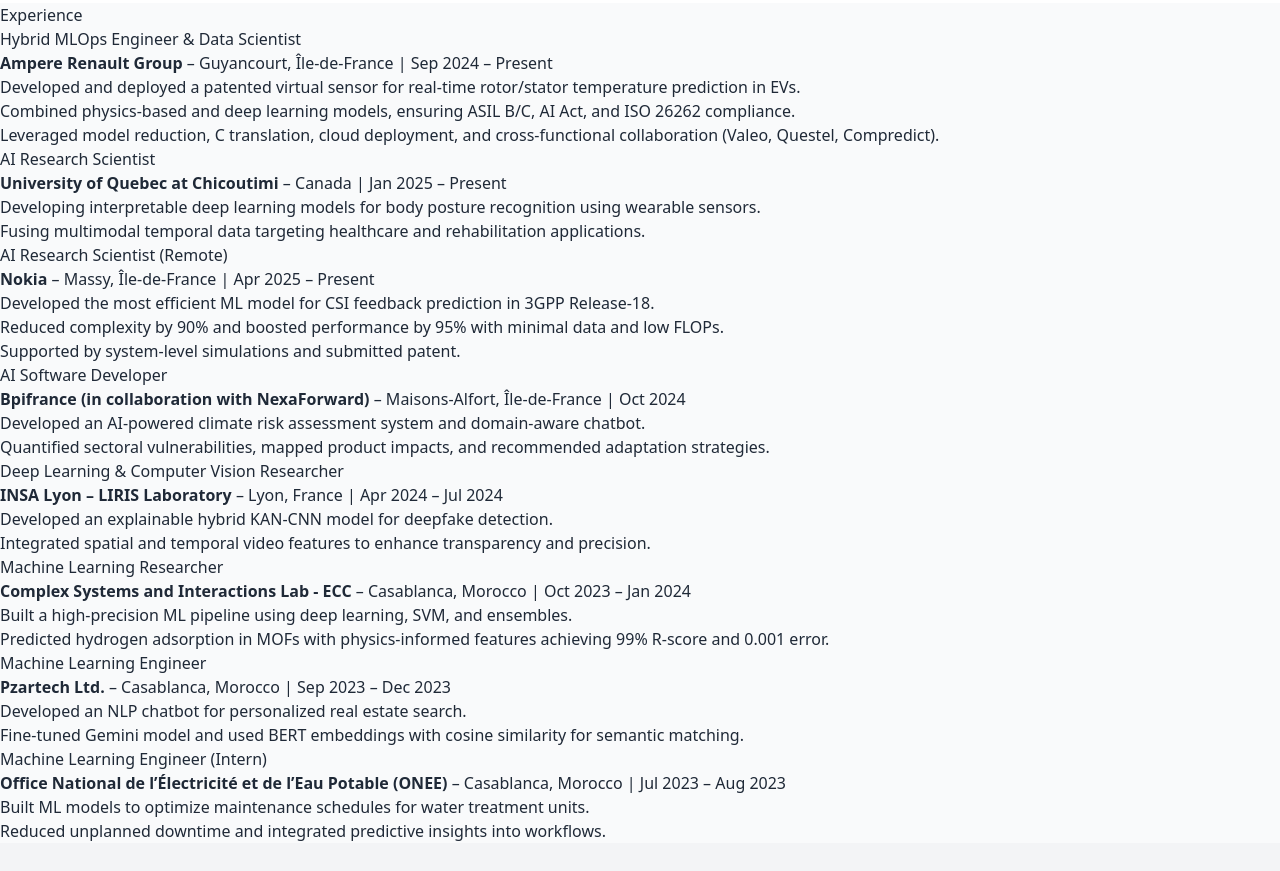
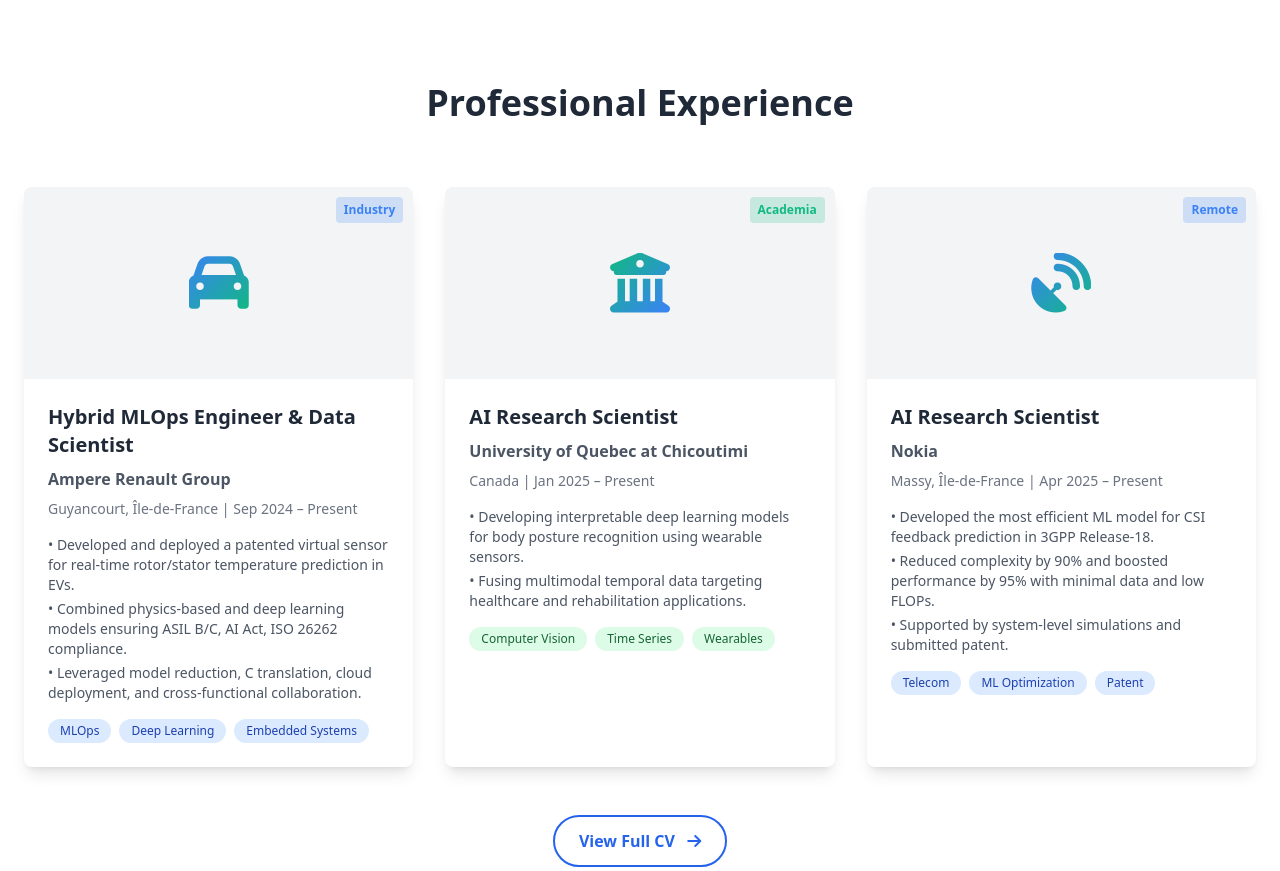
Before and after one commit to Ilyass-Dahaoui/dh.github.io, a plain HTML site: page index.html in a window 1280 px wide. Shown: the part 1549-2420 px from the top of the page. Drawn offline with nearby package versions, Linux system fonts and the light colour scheme.

Commit message:
Update index.html

```diff
--- a/index.html
+++ b/index.html
@@ -178,91 +178,89 @@
     </section>
 
 
-    <section id="experience" class="section">
-    <h2>Experience</h2>
-    <div class="timeline">
-        <!-- Ampere Renault Group -->
-        <div class="timeline-item">
-            <h4>Hybrid MLOps Engineer & Data Scientist</h4>
-            <p><strong>Ampere Renault Group</strong> – Guyancourt, Île-de-France | Sep 2024 – Present</p>
-            <ul>
-                <li>Developed and deployed a patented virtual sensor for real-time rotor/stator temperature prediction in EVs.</li>
-                <li>Combined physics-based and deep learning models, ensuring ASIL B/C, AI Act, and ISO 26262 compliance.</li>
-                <li>Leveraged model reduction, C translation, cloud deployment, and cross-functional collaboration (Valeo, Questel, Compredict).</li>
-            </ul>
+   <!-- Experience Section -->
+<section id="experience" class="py-20 bg-white section">
+  <div class="container mx-auto px-6">
+    <h2 class="text-3xl md:text-4xl font-bold text-center mb-16">Professional Experience</h2>
+    <div class="grid grid-cols-1 md:grid-cols-2 lg:grid-cols-3 gap-8">
+
+      <!-- Experience Item -->
+      <div class="bg-white rounded-lg overflow-hidden shadow-lg relative project-card">
+        <div class="h-48 overflow-hidden bg-gray-100 flex items-center justify-center">
+          <i class="fas fa-car text-6xl ai-icon"></i>
         </div>
+        <span class="project-badge ai-badge">Industry</span>
+        <div class="p-6">
+          <h3 class="text-xl font-semibold mb-2">Hybrid MLOps Engineer & Data Scientist</h3>
+          <p class="text-gray-600 mb-2"><strong>Ampere Renault Group</strong></p>
+          <p class="text-sm text-gray-500 mb-4">Guyancourt, Île-de-France | Sep 2024 – Present</p>
+          <ul class="text-gray-600 space-y-1 text-sm">
+            <li>• Developed and deployed a patented virtual sensor for real-time rotor/stator temperature prediction in EVs.</li>
+            <li>• Combined physics-based and deep learning models ensuring ASIL B/C, AI Act, ISO 26262 compliance.</li>
+            <li>• Leveraged model reduction, C translation, cloud deployment, and cross-functional collaboration.</li>
+          </ul>
+          <div class="flex flex-wrap gap-2 mt-4">
+            <span class="bg-blue-100 text-blue-800 text-xs px-3 py-1 rounded-full">MLOps</span>
+            <span class="bg-blue-100 text-blue-800 text-xs px-3 py-1 rounded-full">Deep Learning</span>
+            <span class="bg-blue-100 text-blue-800 text-xs px-3 py-1 rounded-full">Embedded Systems</span>
+          </div>
+        </div>
+      </div>
 
-        <!-- University of Quebec at Chicoutimi -->
-        <div class="timeline-item">
-            <h4>AI Research Scientist</h4>
-            <p><strong>University of Quebec at Chicoutimi</strong> – Canada | Jan 2025 – Present</p>
-            <ul>
-                <li>Developing interpretable deep learning models for body posture recognition using wearable sensors.</li>
-                <li>Fusing multimodal temporal data targeting healthcare and rehabilitation applications.</li>
-            </ul>
+      <!-- Experience Item -->
+      <div class="bg-white rounded-lg overflow-hidden shadow-lg relative project-card">
+        <div class="h-48 overflow-hidden bg-gray-100 flex items-center justify-center">
+          <i class="fas fa-university text-6xl ds-icon"></i>
         </div>
+        <span class="project-badge ds-badge">Academia</span>
+        <div class="p-6">
+          <h3 class="text-xl font-semibold mb-2">AI Research Scientist</h3>
+          <p class="text-gray-600 mb-2"><strong>University of Quebec at Chicoutimi</strong></p>
+          <p class="text-sm text-gray-500 mb-4">Canada | Jan 2025 – Present</p>
+          <ul class="text-gray-600 space-y-1 text-sm">
+            <li>• Developing interpretable deep learning models for body posture recognition using wearable sensors.</li>
+            <li>• Fusing multimodal temporal data targeting healthcare and rehabilitation applications.</li>
+          </ul>
+          <div class="flex flex-wrap gap-2 mt-4">
+            <span class="bg-green-100 text-green-800 text-xs px-3 py-1 rounded-full">Computer Vision</span>
+            <span class="bg-green-100 text-green-800 text-xs px-3 py-1 rounded-full">Time Series</span>
+            <span class="bg-green-100 text-green-800 text-xs px-3 py-1 rounded-full">Wearables</span>
+          </div>
+        </div>
+      </div>
 
-        <!-- Nokia -->
-        <div class="timeline-item">
-            <h4>AI Research Scientist (Remote)</h4>
-            <p><strong>Nokia</strong> – Massy, Île-de-France | Apr 2025 – Present</p>
-            <ul>
-                <li>Developed the most efficient ML model for CSI feedback prediction in 3GPP Release-18.</li>
-                <li>Reduced complexity by 90% and boosted performance by 95% with minimal data and low FLOPs.</li>
-                <li>Supported by system-level simulations and submitted patent.</li>
-            </ul>
+      <!-- Experience Item -->
+      <div class="bg-white rounded-lg overflow-hidden shadow-lg relative project-card">
+        <div class="h-48 overflow-hidden bg-gray-100 flex items-center justify-center">
+          <i class="fas fa-satellite-dish text-6xl ai-icon"></i>
         </div>
+        <span class="project-badge ai-badge">Remote</span>
+        <div class="p-6">
+          <h3 class="text-xl font-semibold mb-2">AI Research Scientist</h3>
+          <p class="text-gray-600 mb-2"><strong>Nokia</strong></p>
+          <p class="text-sm text-gray-500 mb-4">Massy, Île-de-France | Apr 2025 – Present</p>
+          <ul class="text-gray-600 space-y-1 text-sm">
+            <li>• Developed the most efficient ML model for CSI feedback prediction in 3GPP Release-18.</li>
+            <li>• Reduced complexity by 90% and boosted performance by 95% with minimal data and low FLOPs.</li>
+            <li>• Supported by system-level simulations and submitted patent.</li>
+          </ul>
+          <div class="flex flex-wrap gap-2 mt-4">
+            <span class="bg-blue-100 text-blue-800 text-xs px-3 py-1 rounded-full">Telecom</span>
+            <span class="bg-blue-100 text-blue-800 text-xs px-3 py-1 rounded-full">ML Optimization</span>
+            <span class="bg-blue-100 text-blue-800 text-xs px-3 py-1 rounded-full">Patent</span>
+          </div>
+        </div>
+      </div>
 
-        <!-- Bpifrance -->
-        <div class="timeline-item">
-            <h4>AI Software Developer</h4>
-            <p><strong>Bpifrance (in collaboration with NexaForward)</strong> – Maisons-Alfort, Île-de-France | Oct 2024</p>
-            <ul>
-                <li>Developed an AI-powered climate risk assessment system and domain-aware chatbot.</li>
-                <li>Quantified sectoral vulnerabilities, mapped product impacts, and recommended adaptation strategies.</li>
-            </ul>
-        </div>
+      <!-- Add more experience items similarly -->
 
-        <!-- INSA Lyon -->
-        <div class="timeline-item">
-            <h4>Deep Learning & Computer Vision Researcher</h4>
-            <p><strong>INSA Lyon – LIRIS Laboratory</strong> – Lyon, France | Apr 2024 – Jul 2024</p>
-            <ul>
-                <li>Developed an explainable hybrid KAN-CNN model for deepfake detection.</li>
-                <li>Integrated spatial and temporal video features to enhance transparency and precision.</li>
-            </ul>
-        </div>
-
-        <!-- Complex Systems Lab ECC -->
-        <div class="timeline-item">
-            <h4>Machine Learning Researcher</h4>
-            <p><strong>Complex Systems and Interactions Lab - ECC</strong> – Casablanca, Morocco | Oct 2023 – Jan 2024</p>
-            <ul>
-                <li>Built a high-precision ML pipeline using deep learning, SVM, and ensembles.</li>
-                <li>Predicted hydrogen adsorption in MOFs with physics-informed features achieving 99% R-score and 0.001 error.</li>
-            </ul>
-        </div>
-
-        <!-- Pzartech Ltd -->
-        <div class="timeline-item">
-            <h4>Machine Learning Engineer</h4>
-            <p><strong>Pzartech Ltd.</strong> – Casablanca, Morocco | Sep 2023 – Dec 2023</p>
-            <ul>
-                <li>Developed an NLP chatbot for personalized real estate search.</li>
-                <li>Fine-tuned Gemini model and used BERT embeddings with cosine similarity for semantic matching.</li>
-            </ul>
-        </div>
-
-        <!-- ONEE -->
-        <div class="timeline-item">
-            <h4>Machine Learning Engineer (Intern)</h4>
-            <p><strong>Office National de l’Électricité et de l’Eau Potable (ONEE)</strong> – Casablanca, Morocco | Jul 2023 – Aug 2023</p>
-            <ul>
-                <li>Built ML models to optimize maintenance schedules for water treatment units.</li>
-                <li>Reduced unplanned downtime and integrated predictive insights into workflows.</li>
-            </ul>
-        </div>
     </div>
+    <div class="text-center mt-12">
+      <a href="#" class="inline-block border-2 border-blue-600 text-blue-600 px-6 py-3 rounded-full font-semibold hover:bg-blue-600 hover:text-white transition">
+        View Full CV <i class="fas fa-arrow-right ml-2"></i>
+      </a>
+    </div>
+  </div>
 </section>
 
     <!-- Skills Section -->
```
